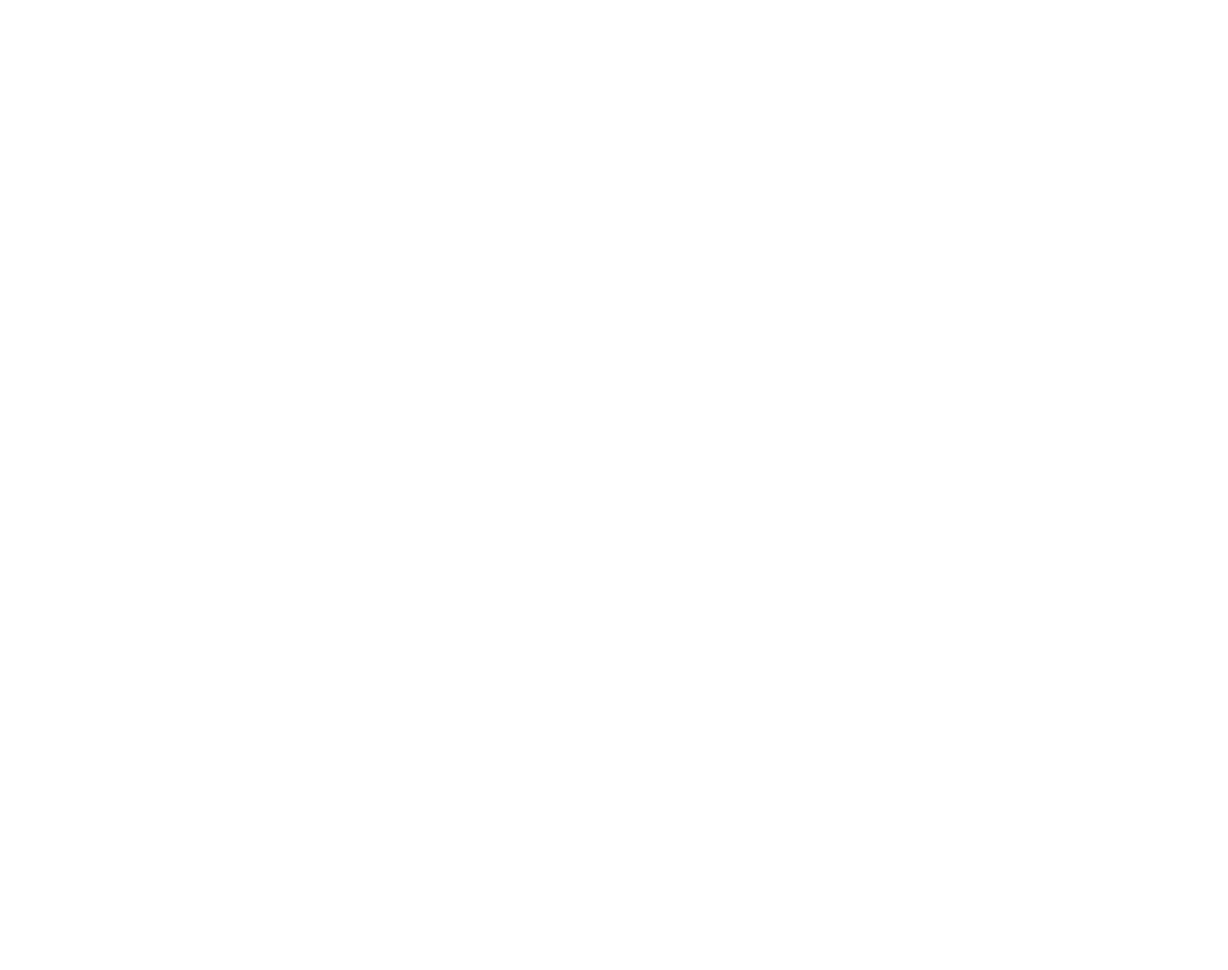
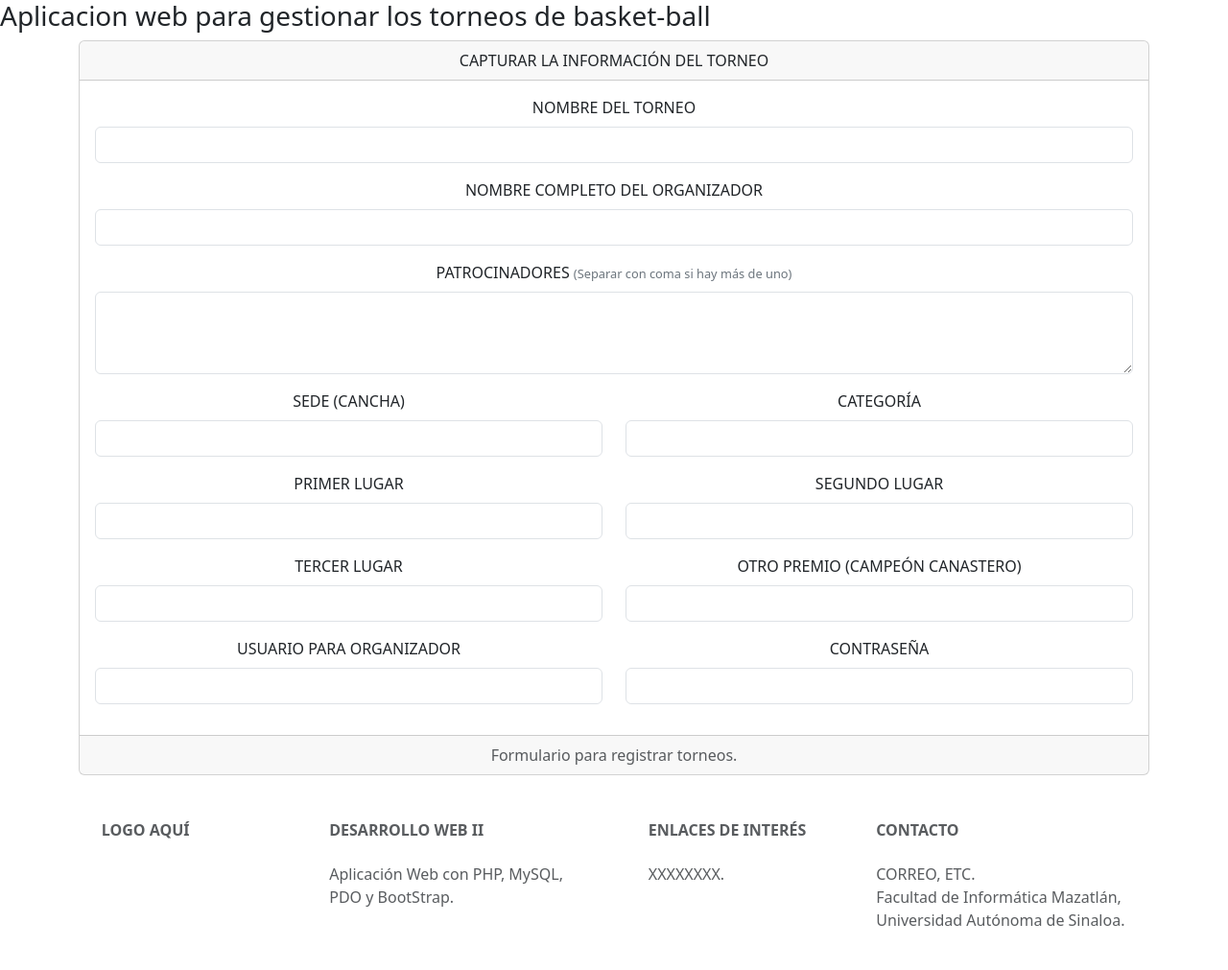
Before and after one commit to ErikW-0/desarrollo-web-avanzado-fimaz-uas, a PHP site: page /views/admin/frmTorneos.php in a window 1280 px wide. Before the commit the page is empty. Shown: the whole page at 96% size. Before the commit the page ends 800 px from the top, so only its background shows below. Run offline with PHP 8.4, Linux system fonts and the light colour scheme.

Commit message:
creacion del form y continuacion del footer

```diff
--- a/parcial-3-mcv/examen-practico/views/admin/frmTorneos.php
+++ b/parcial-3-mcv/examen-practico/views/admin/frmTorneos.php
@@ -0,0 +1,93 @@
+<?php
+    require_once("../admin/template/header.php");
+?>
+
+<div class="card text-center">
+    <div class="card-header">
+        CAPTURAR LA INFORMACIÓN DEL TORNEO
+    </div>
+    <div class="card-body">
+        <form action="" method="post">
+
+            <div class="mb-3">
+                <label for="nombreTorneo" class="form-label">NOMBRE DEL TORNEO</label>
+                <input type="text" name="txtNombreTorneo" id="nombreTorneo" class="form-control">
+            </div>
+
+            <div class="mb-3">
+                <label for="organizador" class="form-label">NOMBRE COMPLETO DEL ORGANIZADOR</label>
+                <input type="text" name="txtOrganizador" id="organizador" class="form-control">
+            </div>
+
+            <div class="mb-3">
+                <label for="patrocinador" class="form-label">PATROCINADORES
+                    <span class="text-secondary" style="font-size: 0.8rem;">(Separar con coma si hay más de uno)</span>
+                </label>
+                <textarea name="txtPatrocinador" id="patrocinador" rows="3" class="form-control"></textarea>
+            </div>
+
+            <div class="row mb-3">
+                <div class="col">
+                    <label for="cede" class="form-label">SEDE (CANCHA)</label>
+                    <input type="text" name="txtSede" id="cede" class="form-control">
+                </div>
+                <div class="col">
+                    <label for="categoria" class="form-label">CATEGORÍA</label>
+                    <input type="text" list="lstCategorias" name="txtCategoria" id="categoria" class="form-control">
+                    <datalist id="lstCategorias">
+                        <option value="Primera Fuerza">
+                        <option value="Segunda Fuerza">
+                        <option value="Tercera Fuerza">
+                        <option value="Libre">
+                        <option value="Juvenil">
+                        <option value="Femenil">
+                        <option value="Empresarial">
+                        <option value="Infantil">
+                        <option value="Minibasket">
+                    </datalist>
+                </div>
+            </div>
+
+            <div class="row mb-3">
+                <div class="col">
+                    <label for="premio1" class="form-label">PRIMER LUGAR</label>
+                    <input type="text" name="txtPremio1" id="premio1" class="form-control">
+                </div>
+                <div class="col">
+                    <label for="premio2" class="form-label">SEGUNDO LUGAR</label>
+                    <input type="text" name="txtPremio2" id="premio2" class="form-control">
+                </div>
+            </div>
+
+            <div class="row mb-3">
+                <div class="col">
+                    <label for="premio3" class="form-label">TERCER LUGAR</label>
+                    <input type="text" name="txtPremio3" id="premio3" class="form-control">
+                </div>
+                <div class="col">
+                    <label for="otroPremio" class="form-label">OTRO PREMIO (CAMPEÓN CANASTERO)</label>
+                    <input type="text" name="txtOtroPremio" id="otroPremio" class="form-control">
+                </div>
+            </div>
+
+            <div class="row mb-3">
+                <div class="col">
+                    <label for="usuario" class="form-label">USUARIO PARA ORGANIZADOR</label>
+                    <input type="text" name="txtUsuario" id="usuario" class="form-control">
+                </div>
+                <div class="col">
+                    <label for="contrasena" class="form-label">CONTRASEÑA</label>
+                    <input type="password" name="txtContrasena" id="contrasena" class="form-control">
+                </div>
+            </div>
+
+        </form>
+    </div>
+    <div class="card-footer text-body-secondary">
+        Formulario para registrar torneos.
+    </div>
+</div>
+
+<?php
+    require_once("../admin/template/footer.php");
+?>
--- a/parcial-3-mcv/examen-practico/views/admin/template/footer.php
+++ b/parcial-3-mcv/examen-practico/views/admin/template/footer.php
@@ -1,4 +1,38 @@
         </div>
     <script src="https://cdn.jsdelivr.net/npm/bootstrap@5.3.8/dist/js/bootstrap.bundle.min.js" integrity="sha384-FKyoEForCGlyvwx9Hj09JcYn3nv7wiPVlz7YYwJrWVcXK/BmnVDxM+D2scQbITxI" crossorigin="anonymous"></script>
   </body>
-</html>
+<footer class="text-center text-lg-start bg-white text-muted">
+    <section>
+        <div class="container text-center text-md-start mt-5">
+            <div class="row mt-3">
+
+                <div class="col-md-2 col-lg-2 col-xl-2 mx-auto mb-4">
+                    <h6 class="text-uppercase fw-bold mb-4">LOGO AQUÍ</h6>
+                </div>
+
+                <div class="col-md-3 col-lg-4 col-xl-3 mx-auto mb-4">
+                    <h6 class="text-uppercase fw-bold mb-4">DESARROLLO WEB II</h6>
+                    <p>
+                        Aplicación Web con PHP, MySQL, PDO y BootStrap.
+                    </p>
+                </div>
+
+                <div class="col-md-2 col-lg-2 col-xl-2 mx-auto mb-4">
+                    <h6 class="text-uppercase fw-bold mb-4">ENLACES DE INTERÉS</h6>
+                    <p>
+                        XXXXXXXX.
+                    </p>
+                </div>
+
+                <div class="col-md-4 col-lg-3 col-xl-3 mx-auto mb-4">
+                    <h6 class="text-uppercase fw-bold mb-4">CONTACTO</h6>
+                    <p>
+                        CORREO, ETC. <br>
+                        Facultad de Informática Mazatlán, Universidad Autónoma de Sinaloa.
+                    </p>
+                </div>
+
+            </div>
+        </div>
+    </section>
+</footer>
```
